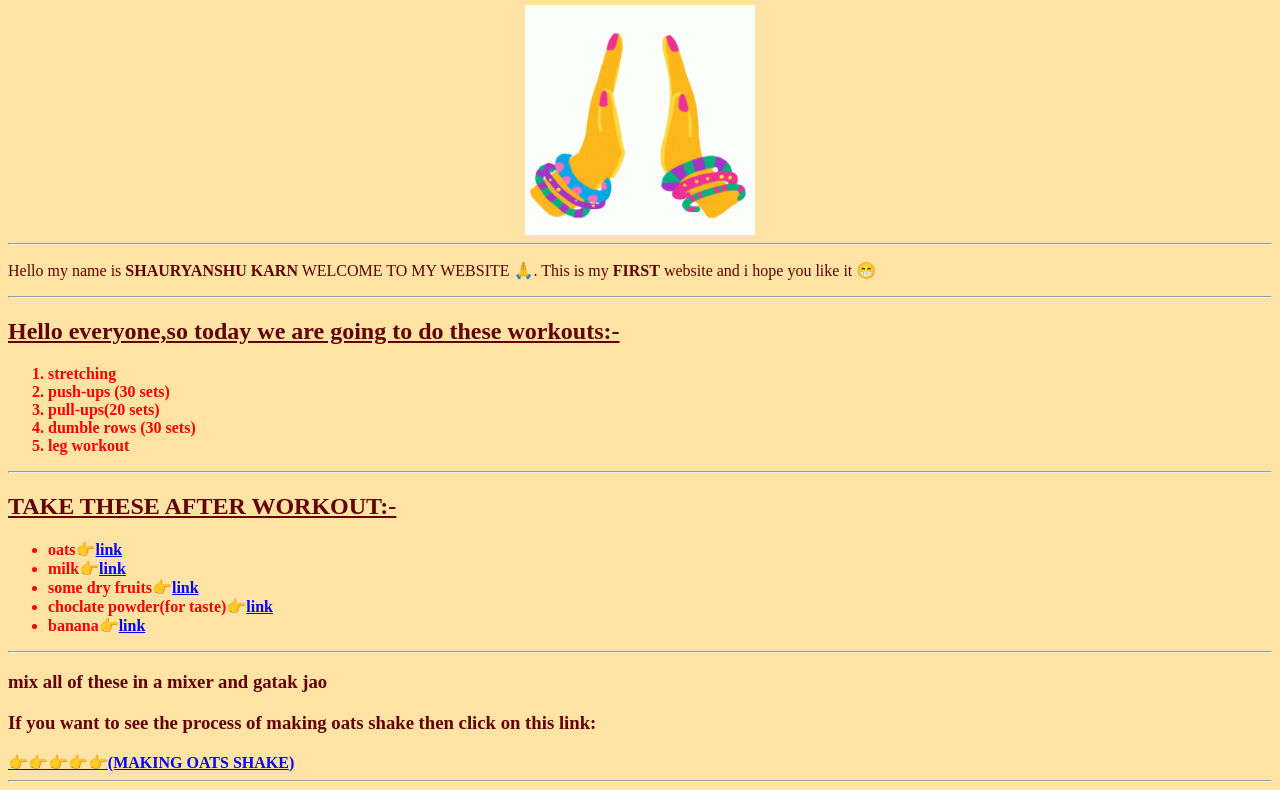
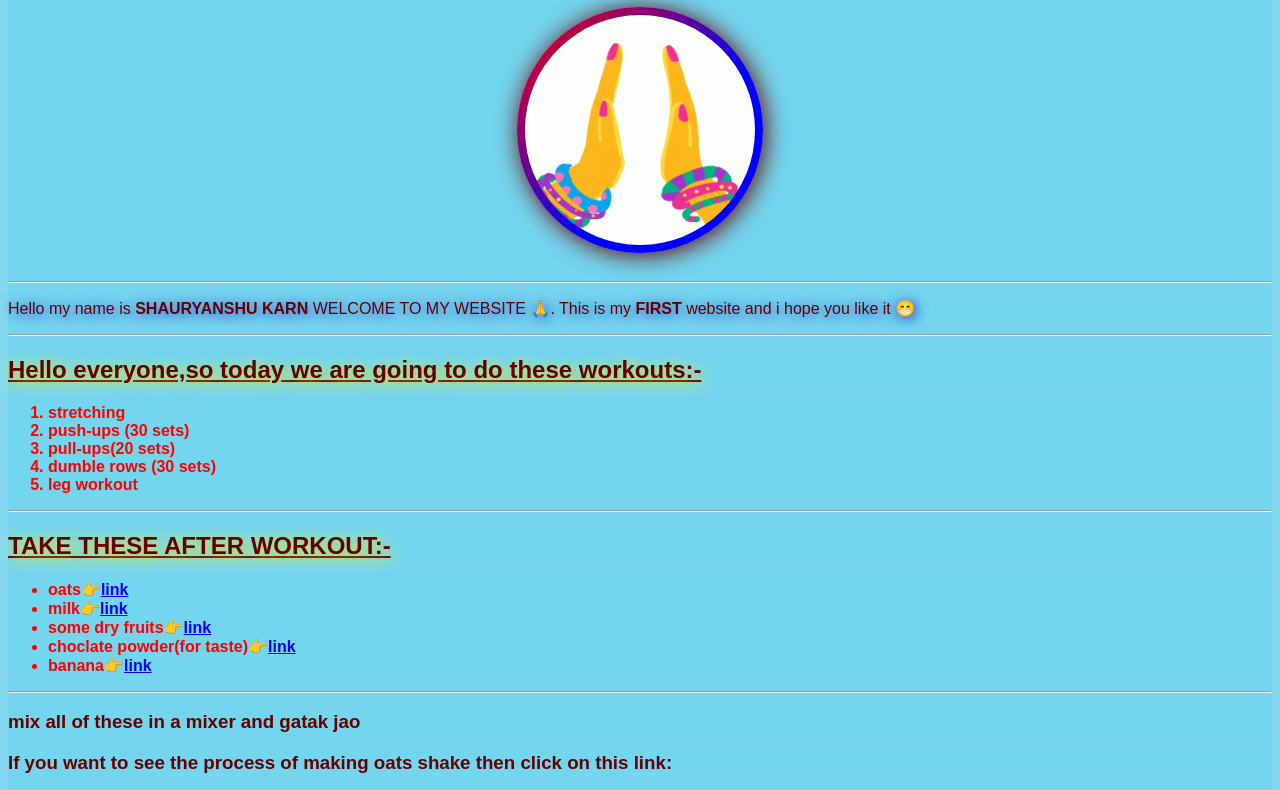
Before and after one commit to shauryanshu/firstweb, a plain HTML site: page index.html in a window 1280 px wide. Shown: the part 84-874 px from the top of the page. Drawn offline with Linux system fonts and the light colour scheme.

Commit message:
Update style.css

```diff
--- a/style.css
+++ b/style.css
@@ -1,21 +1,97 @@
 * {
     color: rgb(100, 0, 0);
-    background-color:rgb(254, 227, 165)
+    background-color:rgba(116, 213, 238, 0.881)
+
 }
 
-#heading{
+#heading {
     display: flex;
     justify-content: center;
 }
+
 * {
     ruby-span:
-    pink;
+        pink;
 }
 
 li {
     color: red;
+    font-family: "Oswald", sans-serif;
+  font-optical-sizing: auto;
+  font-style: normal;
 }
 
 a {
     color: blue;
 }
+
+.cyan {
+    font-family:Verdana, Geneva, Tahoma, sans-serif;
+    background-color: rgb(111, 84, 211);
+    text-shadow: 2px 2px 1cqmax rgba(249, 7, 7, 0.708);
+}
+
+a :hover {
+    background-color: black;
+}
+
+a:hover {
+    background-color: black;
+}
+
+.border {
+    border-style: solid;
+    height: 418px;
+    width: 600px;
+
+}
+
+.shadow {
+    text-shadow: 2px 2px 1cqmax rgba(17, 3, 208, 0.771);
+}
+
+.h2 {
+    text-shadow: 2px 2px 1cqmax rgb(255, 238, 0);
+    font-family: "Rubik", sans-serif;
+    font-optical-sizing: auto;
+    font-style: normal;
+}
+
+#heading {
+    text-shadow: 2px 2px 1cqmax rgba(192, 0, 0, 0.521);
+    font-family: 'Gill Sans', 'Gill Sans MT', Calibri, 'Trebuchet MS', sans-serif;
+}
+
+.shadow {
+    font-family: "Rubik", sans-serif;
+    font-optical-sizing: auto;
+    font-style: normal;
+}
+
+.font {
+    text-shadow: 2px 2px 1cqmax rgba(206, 38, 38, 0.703);
+    font-family: "Rubik", sans-serif;
+    font-optical-sizing: auto;
+    font-style: normal;
+
+
+}
+
+.style{
+    font-family: "Poppins", sans-serif;
+  font-style: normal;
+}
+
+.radious{
+    border-radius: 50%;
+    transform: translate(-50%,);
+    padding: 8px;
+    background:linear-gradient(135deg,red,blue 60%);
+    box-shadow: 2px 2px 25px;
+    margin-bottom: 20px;
+}
+ .giga{
+    border-radius: 15px;
+    margin-left: 8px;
+    margin-top:3px;
+ }
```
